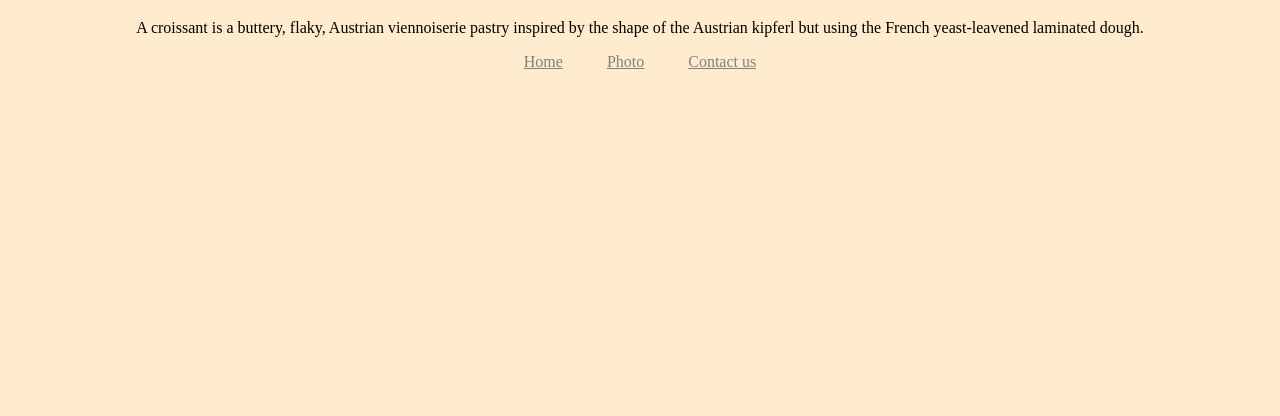
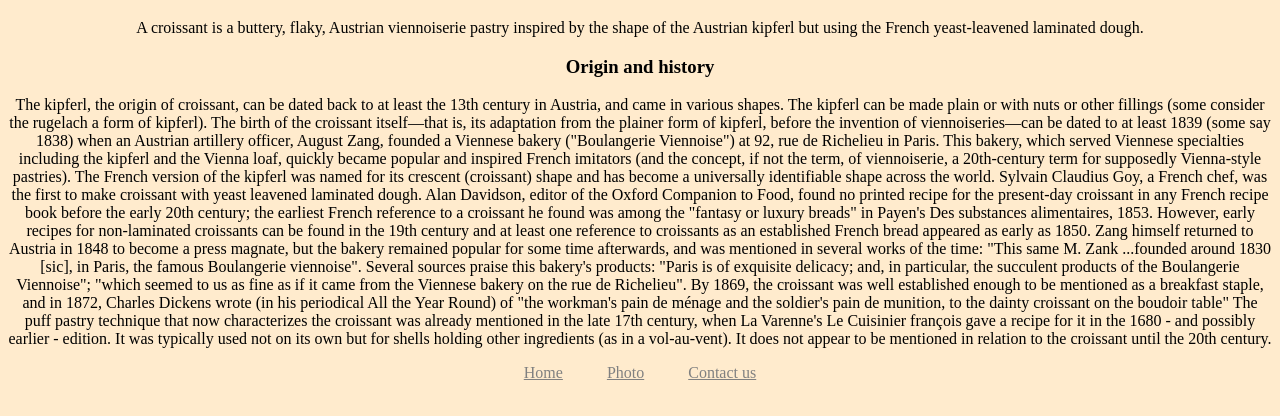
Before and after one commit to baguettewithavocado/croissant, a plain HTML site: page index.html in a window 1280 px wide. Shown: the part 62-478 px from the top of the page. Drawn offline with Linux system fonts and the light colour scheme.

Commit message:
Optimized content to make it SEO friendly

```diff
--- a/index.html
+++ b/index.html
@@ -4,12 +4,14 @@
     <meta charset="UTF-8" />
     <meta
       name="description"
-      content="Get to know all the essential info about croissants"
+      content="This website is made to give you all the essential information about croissants in one place"
     />
     <meta http-equiv="X-UA-Compatible" content="IE=edge" />
     <meta name="viewport" content="width=device-width, initial-scale=1.0" />
     <link rel="stylesheet" href="/css/style.css" />
-    <title>Croissant</title>
+    <title>
+      Croissant - Everything you need to know about croissants in one place
+    </title>
   </head>
   <body>
     <h1>Croissant🥐</h1>
@@ -18,6 +20,48 @@
       the shape of the Austrian kipferl but using the French yeast-leavened
       laminated dough.
     </p>
+    <h3>Origin and history</h3>
+    <p>
+      The kipferl, the origin of croissant, can be dated back to at least the
+      13th century in Austria, and came in various shapes. The kipferl can be
+      made plain or with nuts or other fillings (some consider the rugelach a
+      form of kipferl). The birth of the croissant itself—that is, its
+      adaptation from the plainer form of kipferl, before the invention of
+      viennoiseries—can be dated to at least 1839 (some say 1838) when an
+      Austrian artillery officer, August Zang, founded a Viennese bakery
+      ("Boulangerie Viennoise") at 92, rue de Richelieu in Paris. This bakery,
+      which served Viennese specialties including the kipferl and the Vienna
+      loaf, quickly became popular and inspired French imitators (and the
+      concept, if not the term, of viennoiserie, a 20th-century term for
+      supposedly Vienna-style pastries). The French version of the kipferl was
+      named for its crescent (croissant) shape and has become a universally
+      identifiable shape across the world. Sylvain Claudius Goy, a French chef,
+      was the first to make croissant with yeast leavened laminated dough. Alan
+      Davidson, editor of the Oxford Companion to Food, found no printed recipe
+      for the present-day croissant in any French recipe book before the early
+      20th century; the earliest French reference to a croissant he found was
+      among the "fantasy or luxury breads" in Payen's Des substances
+      alimentaires, 1853. However, early recipes for non-laminated croissants
+      can be found in the 19th century and at least one reference to croissants
+      as an established French bread appeared as early as 1850. Zang himself
+      returned to Austria in 1848 to become a press magnate, but the bakery
+      remained popular for some time afterwards, and was mentioned in several
+      works of the time: "This same M. Zank ...founded around 1830 [sic], in
+      Paris, the famous Boulangerie viennoise". Several sources praise this
+      bakery's products: "Paris is of exquisite delicacy; and, in particular,
+      the succulent products of the Boulangerie Viennoise"; "which seemed to us
+      as fine as if it came from the Viennese bakery on the rue de Richelieu".
+      By 1869, the croissant was well established enough to be mentioned as a
+      breakfast staple, and in 1872, Charles Dickens wrote (in his periodical
+      All the Year Round) of "the workman's pain de ménage and the soldier's
+      pain de munition, to the dainty croissant on the boudoir table" The puff
+      pastry technique that now characterizes the croissant was already
+      mentioned in the late 17th century, when La Varenne's Le Cuisinier
+      françois gave a recipe for it in the 1680 - and possibly earlier -
+      edition. It was typically used not on its own but for shells holding other
+      ingredients (as in a vol-au-vent). It does not appear to be mentioned in
+      relation to the croissant until the 20th century.
+    </p>
     <a class="navigation" href="/">Home</a>
     <a class="navigation" href="/photo.html">Photo</a>
     <a class="navigation" href="/contact.html">Contact us</a>
```
